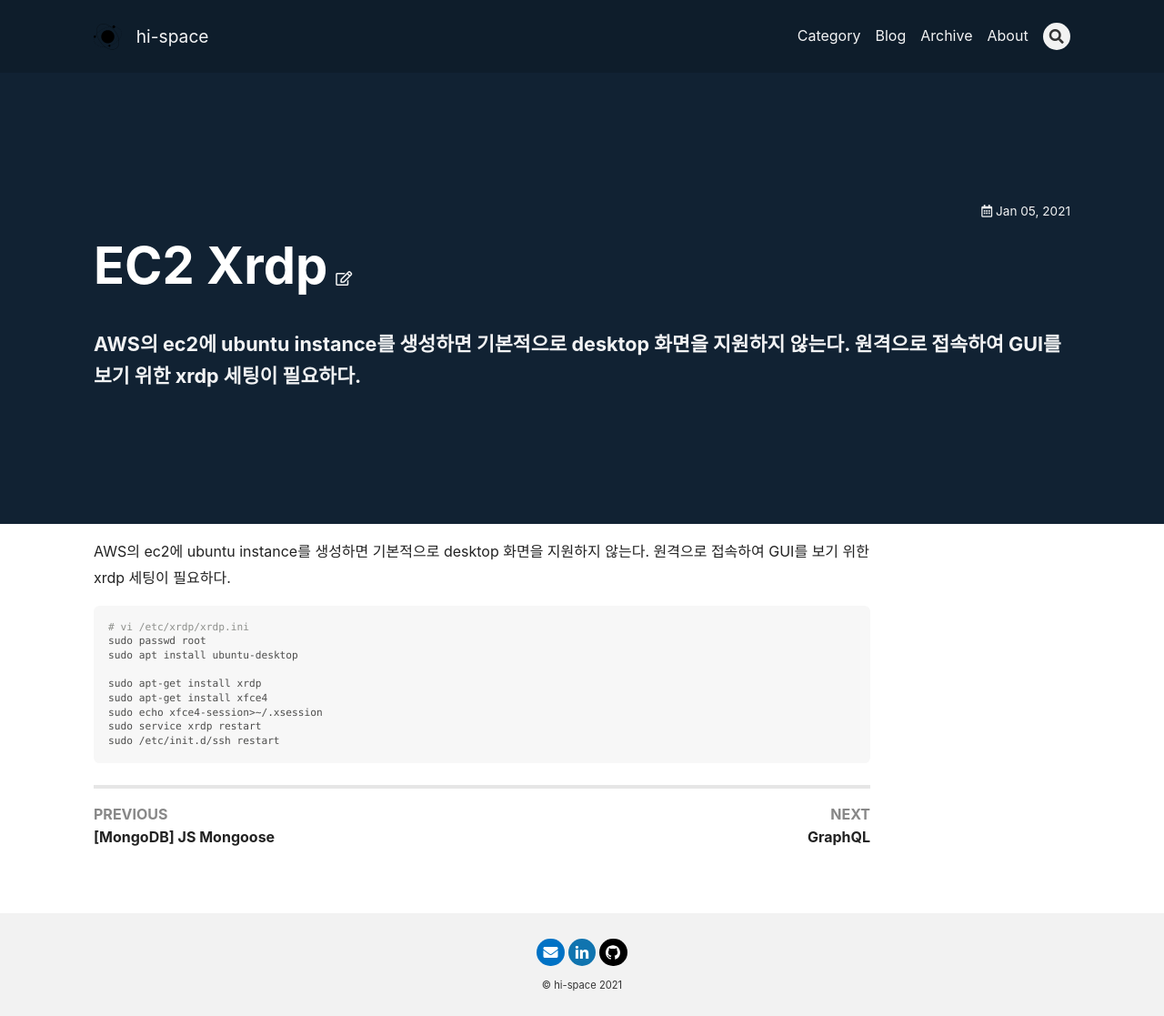
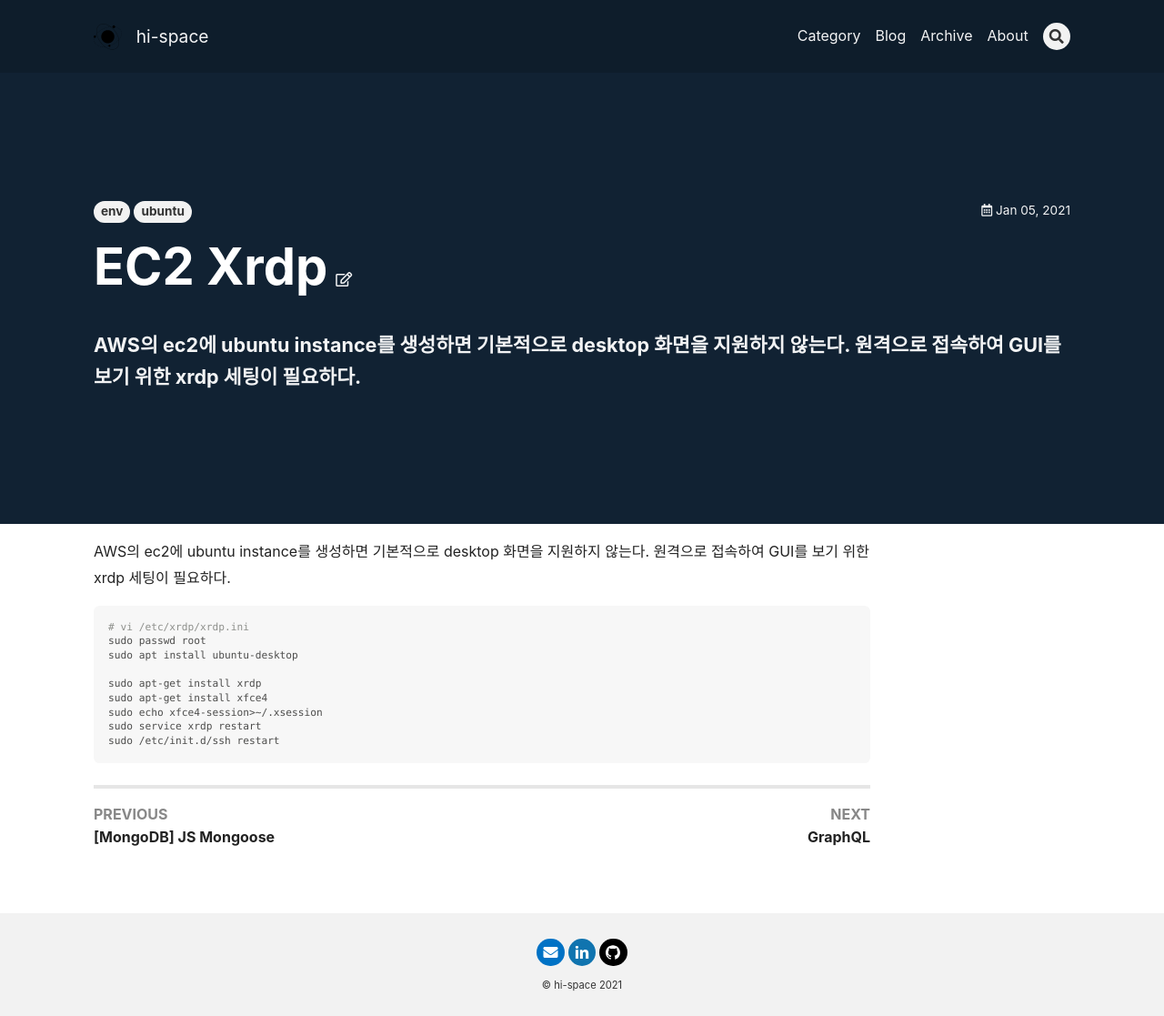
Before and after one commit to onecommit/hi-space.github.io, a Jekyll site: the page built from _posts/21-01-05-ec2-xrdp.md, in a window 1280 px wide. Shown: the whole page at 91% size. Built offline with Jekyll 4.4.1, drawn with Linux system fonts in a browser that asks for light colours; nearby versions of some CDN libraries; comment, search, counter and statistics services are not loaded.

```diff
--- a/_posts/21-01-05-ec2-xrdp.md
+++ b/_posts/21-01-05-ec2-xrdp.md
@@ -1,6 +1,7 @@
 ---
 title: "EC2 Xrdp"
-categories: env ubuntu
+categories: env
+tags: env ubuntu
 ---
 
 AWS의 ec2에 ubuntu instance를 생성하면 기본적으로 desktop 화면을 지원하지 않는다. 원격으로 접속하여 GUI를 보기 위한 xrdp 세팅이 필요하다.
```
Also changed, not shown: category.md (+0 -2 lines).
